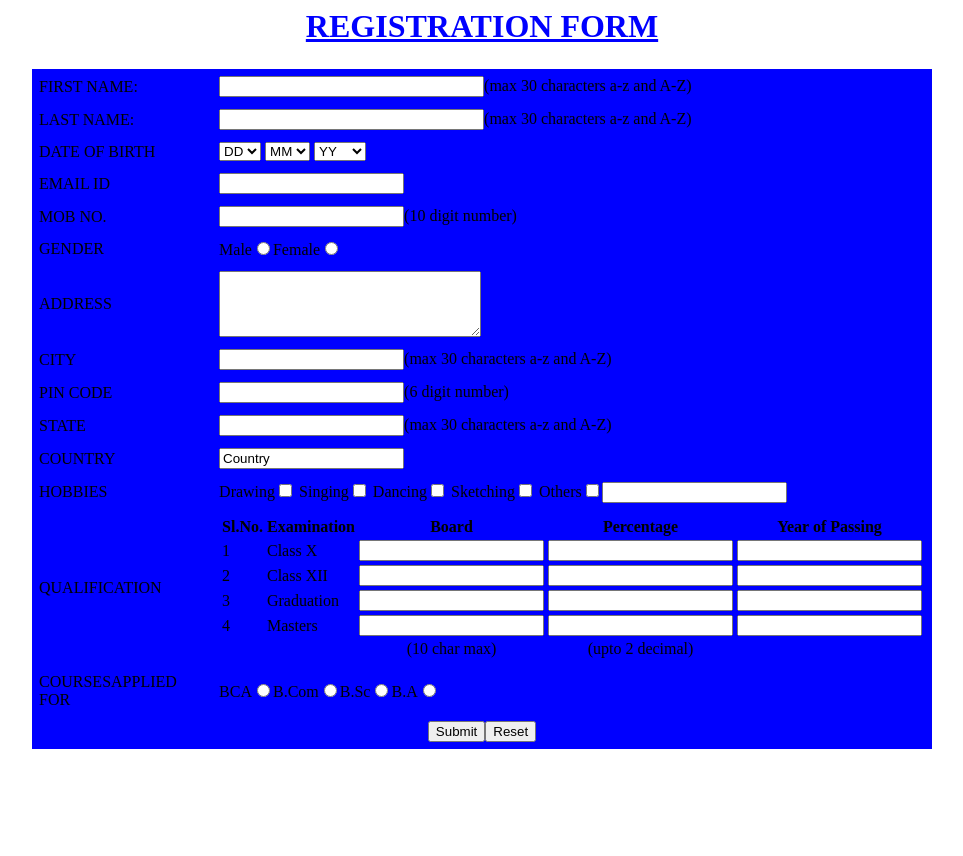
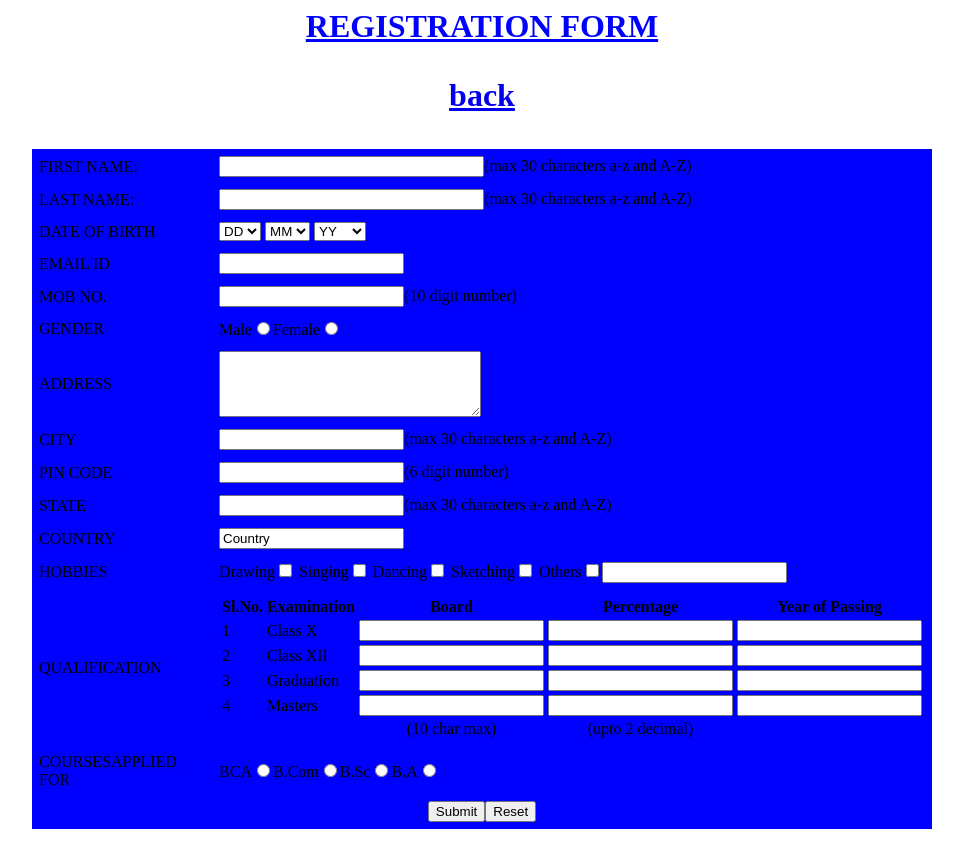
Before and after one commit to shrikantkumar1999/hello, a Django app: page /home/ in a window 1280 px wide. Shown: the whole page, without its empty margins (158-1121 px from the left). Before the commit the page ends 749 px from the top, so only its background shows below. Run offline with Django 3.2, Linux system fonts and the light colour scheme.

Commit message:
secon 2 verion

```diff
--- a/blogging/views.py
+++ b/blogging/views.py
@@ -6,4 +6,5 @@ from http import HTTPStatus
 def indexx(request):
     return HttpResponse("index of blogging  urls")
 def ind(request):
-    return HttpResponse("ind of blogging  urls<a href='https://docs.djangoproject.com/en/3.2/intro/tutorial01/'>django create app</a>")
+    return HttpResponse('''ind of blogging  urls<a href='https://docs.djangoproject.com/en/3.2/intro/tutorial01/'>django create app</a><br>
+    ''')
--- a/templates/hh.html
+++ b/templates/hh.html
@@ -15,7 +15,7 @@ form{
 </head>
 
 <body>
-<h1><u>REGISTRATION FORM</u></h1>
+<h1><u>REGISTRATION FORM</u><p><a href ='/'>back<p></h1>
 <table align="center">
 <tr>
 <td>
```
